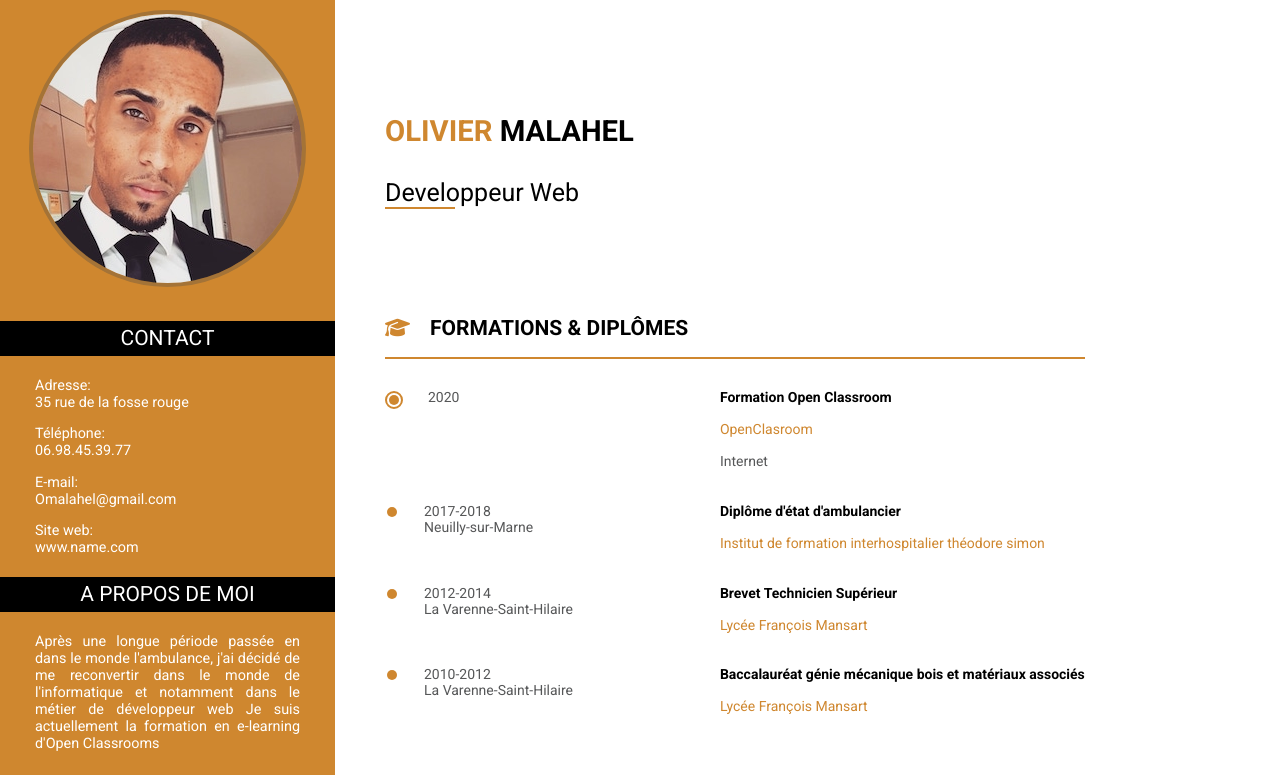
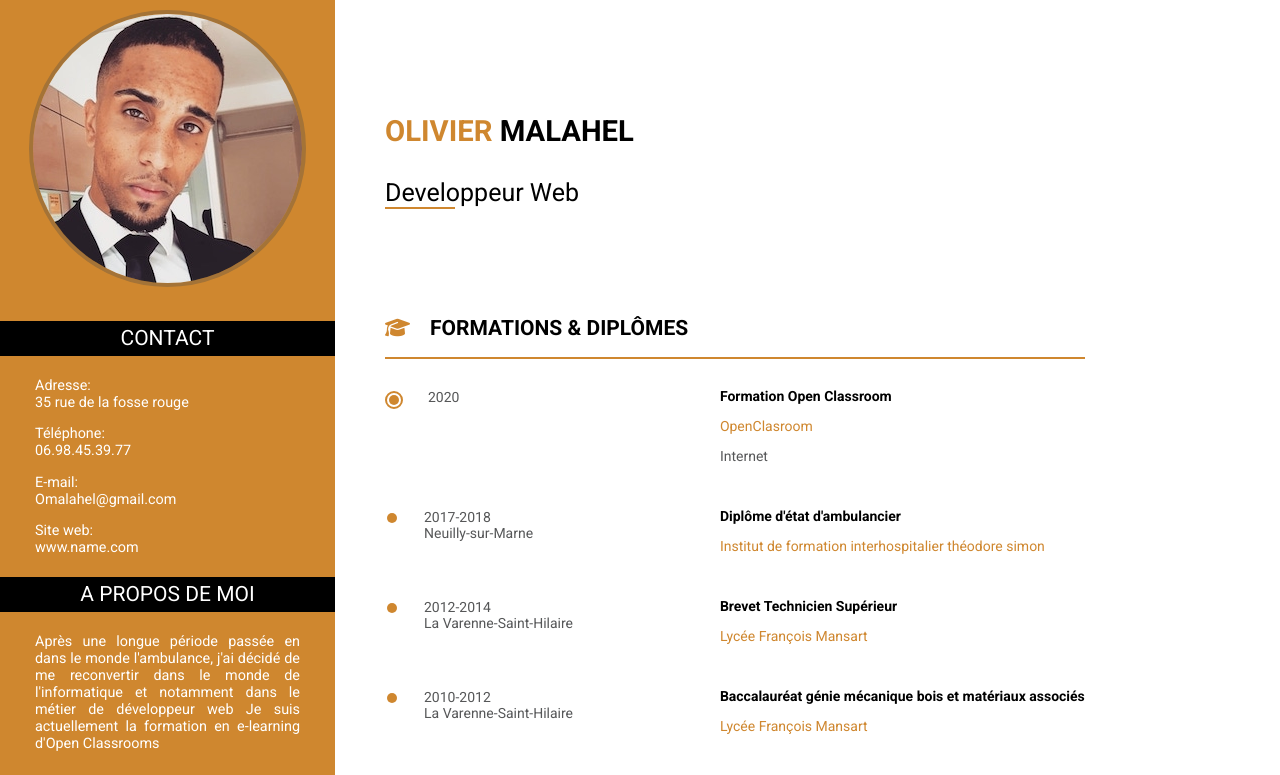
Before and after one commit to OliverMunian/My-curriculum-Vitae-Project-2, a plain HTML site: page index.html in a window 1280 px wide. Shown: the top 775 px of the page. Drawn offline with Linux system fonts and the light colour scheme.

Commit message:
Update CV.css

```diff
--- a/CV.css
+++ b/CV.css
@@ -131,7 +131,7 @@ body{
 
 	.conteneurC_b{
 		width: 95%;
-    	height: 325px;
+    	height: 345px;
     	position: relative;
     	top: 30px;
 		display: flex;
@@ -149,6 +149,7 @@ body{
 			display: flex;}
 
 		.init3{
+			line-height: 15px;
 			display: flex;
 			flex-direction: column;
 			height: 90%;
@@ -372,6 +373,7 @@ body{
 			display: flex;}
 
 		.init3{
+			line-height: 15px;
 			position: relative;
 			top: -7px;
 			display: flex;
```
